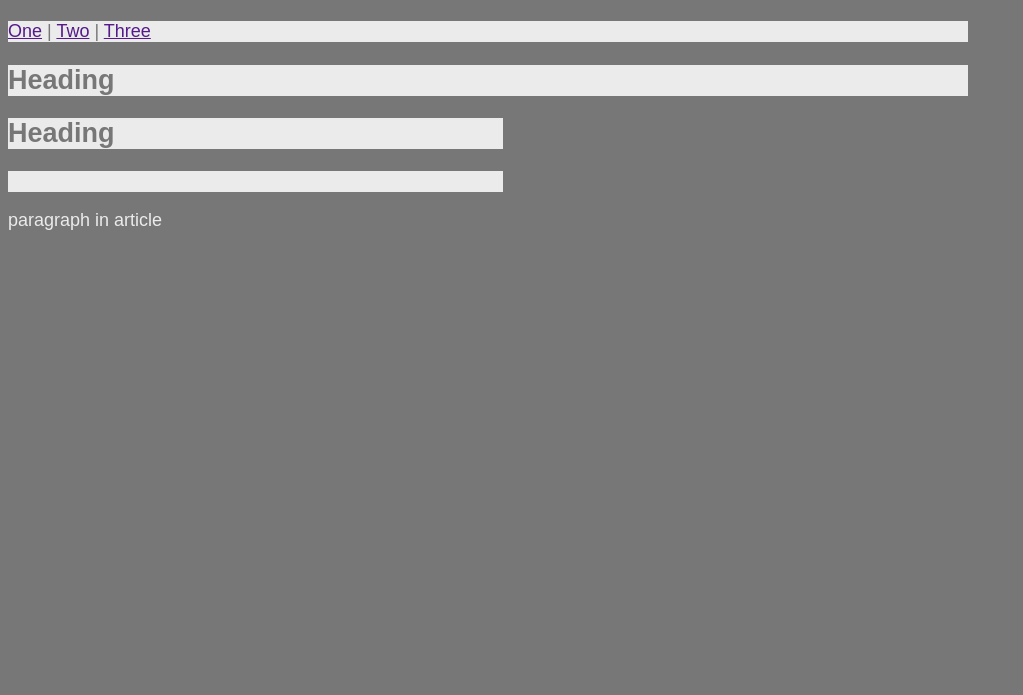
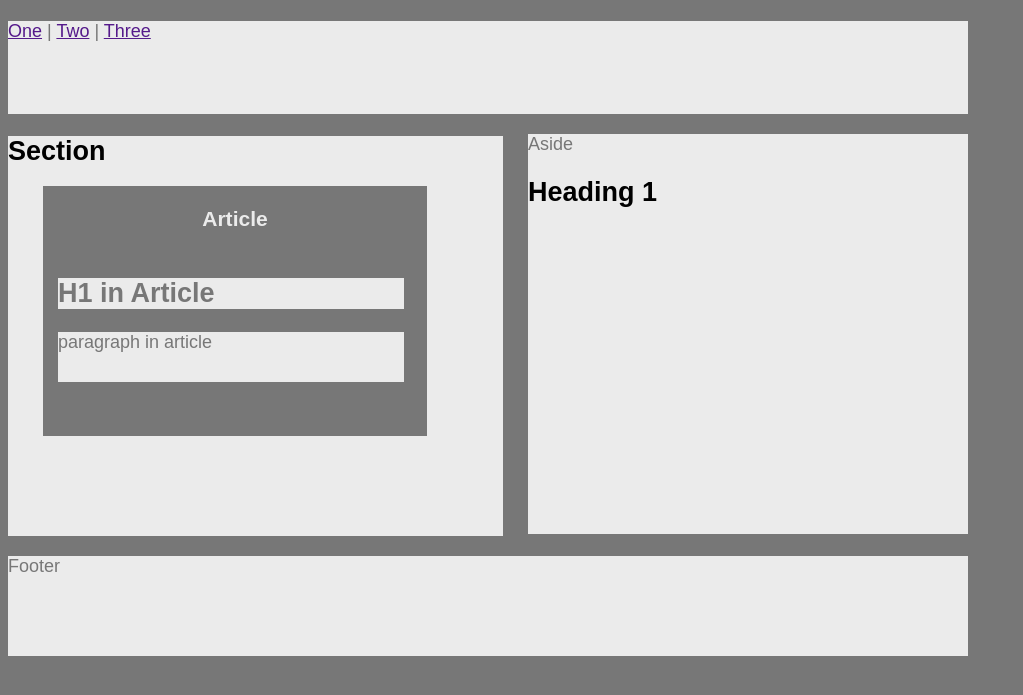
Before and after one commit to christytreviranus/HW-Wireframe, a plain HTML site: page index.html in a window 1280 px wide. Shown: the part 53-748 px from the top of the page, without its empty margins (0-1023 px from the left). Drawn offline with Linux system fonts and the light colour scheme.

Commit message:
Updated HTML and CSS file structure

```diff
--- a/index.html
+++ b/index.html
@@ -1,8 +1,10 @@
 <html>
+
 <head>
     <title></title>
     <link rel="stylesheet" type="text/css" href="/style.css">
 </head>
+
 <body>
     <!-- Header -->
 
@@ -15,23 +17,34 @@
         <a href="">One</a> | <a href="">Two</a> | <a href="">Three</a>
     </nav>
     <!-- Aside w Heading -->
-        <div class="aside">
-            <h2>Heading</h2>
+    <div>
+        <section id="aside">Aside
+        <h2>Heading 1</h2>
+        </section>
     </div>
 
     <!-- Section w Heading -->
-        <div>
-            <section>
-                <h2>Heading</h2>
+    <div class="container">
+        <section id="section">
+            <h2>Section</h2>
         </section>
         <!-- Article (With a Heading) contained within the Section -->
             <section id="article">
+                <h3>Article</h3>
                 <!-- Headers contained within the Article -->
-                <header> Header in article</header>
+                    <div id="hs">
+                    <h1>H1 in Article</h1>
+                    </div>
+
                 <!-- Paragraph contained within the Article -->
                 <p>paragraph in article</p>
             </section>
     </div>
+    <!-- Footer -->
+    <div class="footer">
+        <footer>Footer</footer>
+    </div>
 
 </body>
+
 </html>
--- a/style.css
+++ b/style.css
@@ -8,31 +8,88 @@ body {
 
 header {
     background: #ebebeb;
+
 }
 
 nav {
     background: #ebebeb;
+    margin-top: 5px;
+    height: 92.44px;
 }
 
-section {
+#section {
     background: #ebebeb;
+    color: #777;
     width: 495px;
+    height: 400px;
+    margin-top: 20px;
 }
 
-.aside {
-    background: #ebebeb;
+.container {
+    position: relative;
 }
 
-footer {
+#aside {
     background: #ebebeb;
+    float: right;
+    width: 440px;
+    height: 400px;
+    margin-top: 20px;
+}
+
+.footer {
+    background: #ebebeb;
+    height: 100px;
+    margin-top: 20px;
 }
 
 #article {
     color: #ebebeb;
     background: #777;
+    width: 40%;
+    height: 250px;
+    top: 50px;
+    bottom: 20px;
+    left: 35px;
+    right: 35px;
+    position: absolute;
 }
 
 h1 {
     color: #777;
     background: #ebebeb;
 }
+
+h2 {
+    color: black;
+
+}
+
+h3 {
+    text-align: center;
+}
+
+#hs {
+    position: relative;
+    width: 90%;
+    top: 25px;
+    bottom: 10px;
+    left: 15px;
+    right: 15px;
+    margin-left: 0%;
+    margin-right: 0%;
+}
+
+p {
+    color: #777;
+    background: #ebebeb;
+    position: relative;
+    top: 50px;
+    width: 90%;
+    top: 25px;
+    bottom: 10px;
+    left: 15px;
+    right: 15px;
+    height: 50px;
+    margin-right: 0px;
+}
```
Lines whose indentation alone changed are shown as unchanged.
